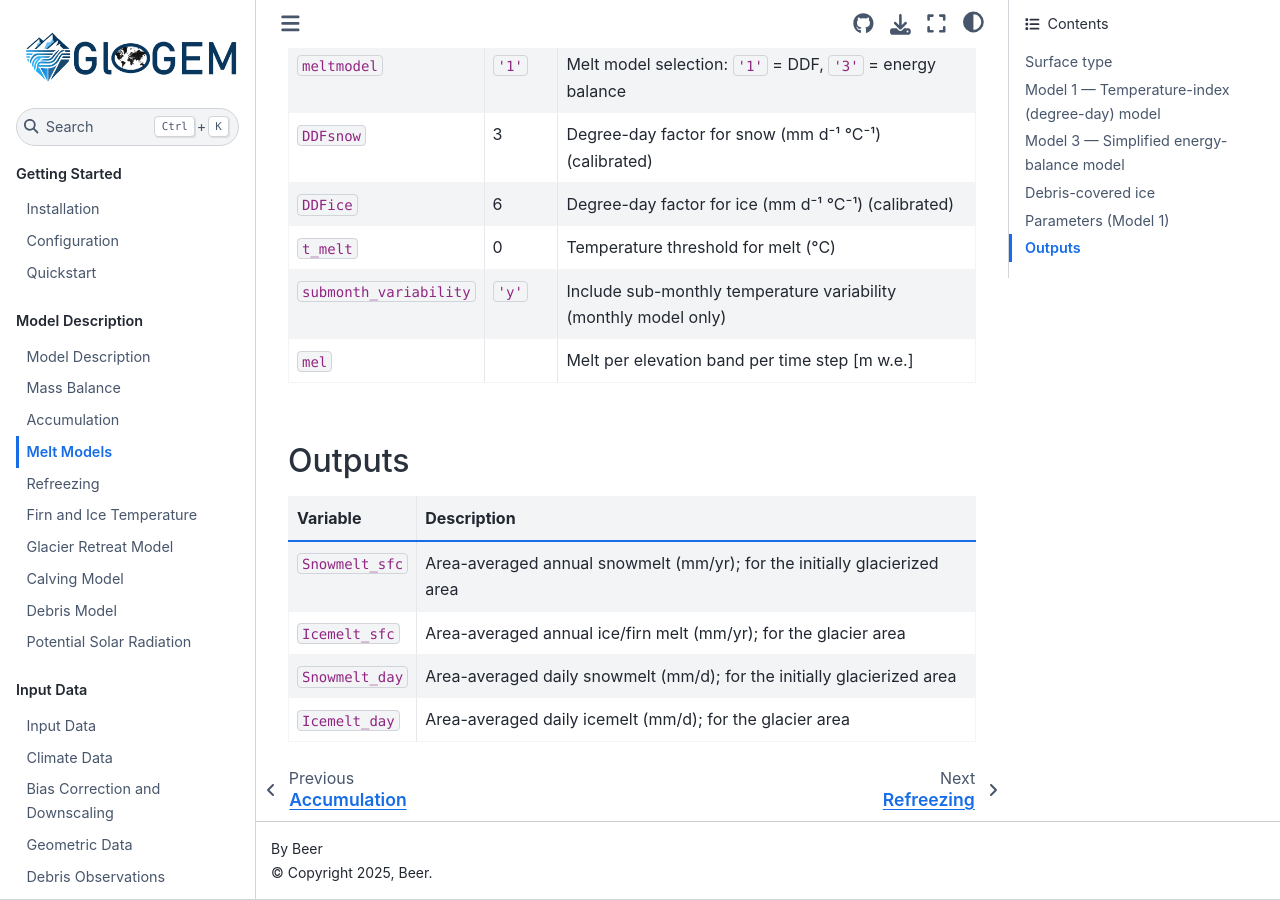
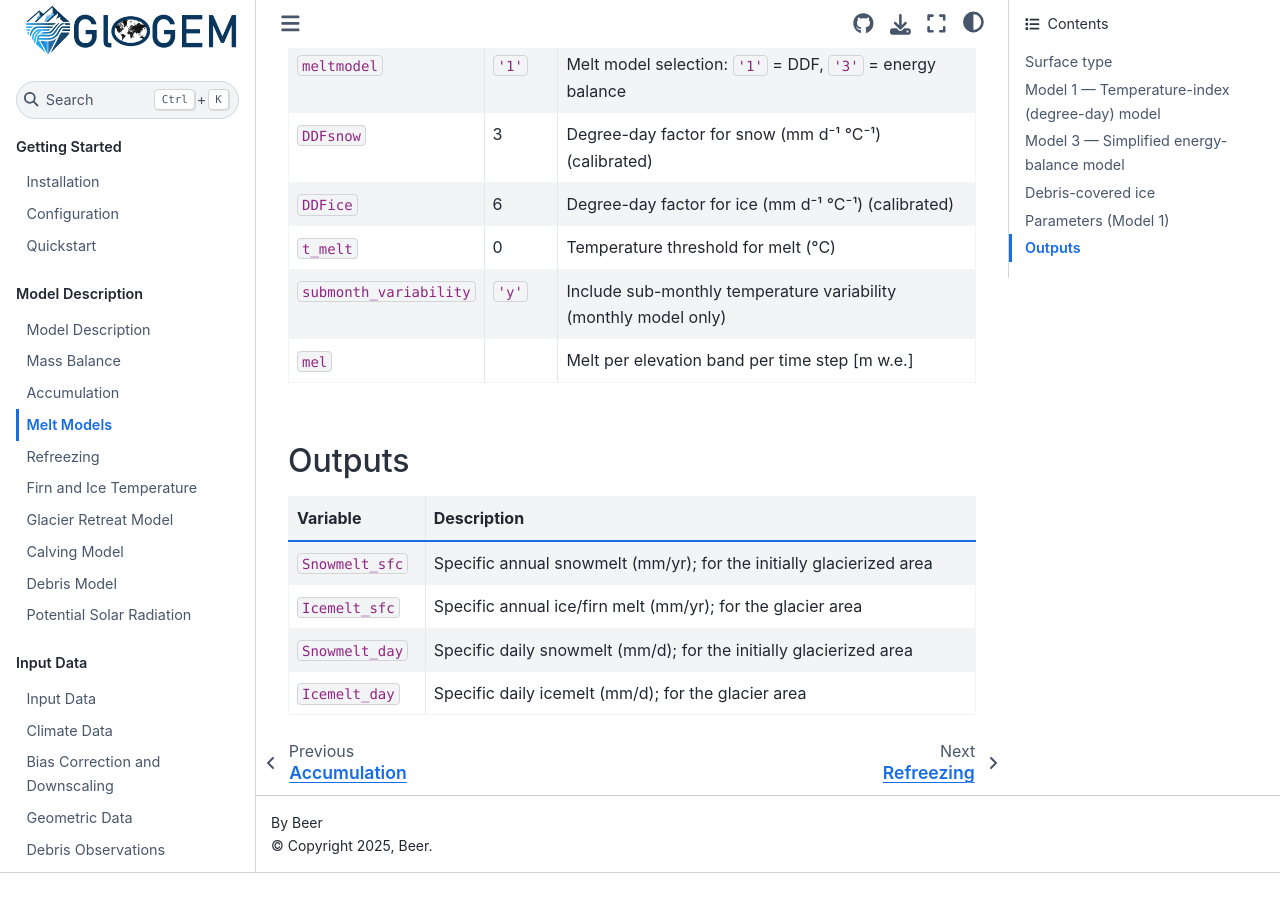
Before and after one commit to eth-vaw-glaciology/GloGEM-doc-temp, a Sphinx documentation site: the page built from docs/source/model-description/mass-balance/melt-models.md, in a window 1280 px wide and 900 px high, scrolled down 2720 px. Built offline with Sphinx 7.4.7 and the Sphinx Book theme 1.1.4, drawn with Linux system fonts in a browser that asks for light colours; after the commit the page ends 3593 px from its top, so only the background shows below that.

Commit message:
corrrection

```diff
--- a/docs/source/model-description/mass-balance/melt-models.md
+++ b/docs/source/model-description/mass-balance/melt-models.md
@@ -95,7 +95,7 @@ When `debris_supraglacial = 'y'`, melt of debris-covered ice is modified in `pro
 
 | Variable | Description |
 |----------|-------------|
-| `Snowmelt_sfc` | Area-averaged annual snowmelt (mm/yr); for the initially glacierized area |
-| `Icemelt_sfc` | Area-averaged annual ice/firn melt (mm/yr); for the glacier area|
-| `Snowmelt_day` | Area-averaged daily snowmelt (mm/d); for the initially glacierized area |
-| `Icemelt_day` | Area-averaged daily icemelt (mm/d); for the glacier area|
+| `Snowmelt_sfc` | Specific annual snowmelt (mm/yr); for the initially glacierized area |
+| `Icemelt_sfc` | Specific annual ice/firn melt (mm/yr); for the glacier area|
+| `Snowmelt_day` | Specific daily snowmelt (mm/d); for the initially glacierized area |
+| `Icemelt_day` | Specific daily icemelt (mm/d); for the glacier area|
```
